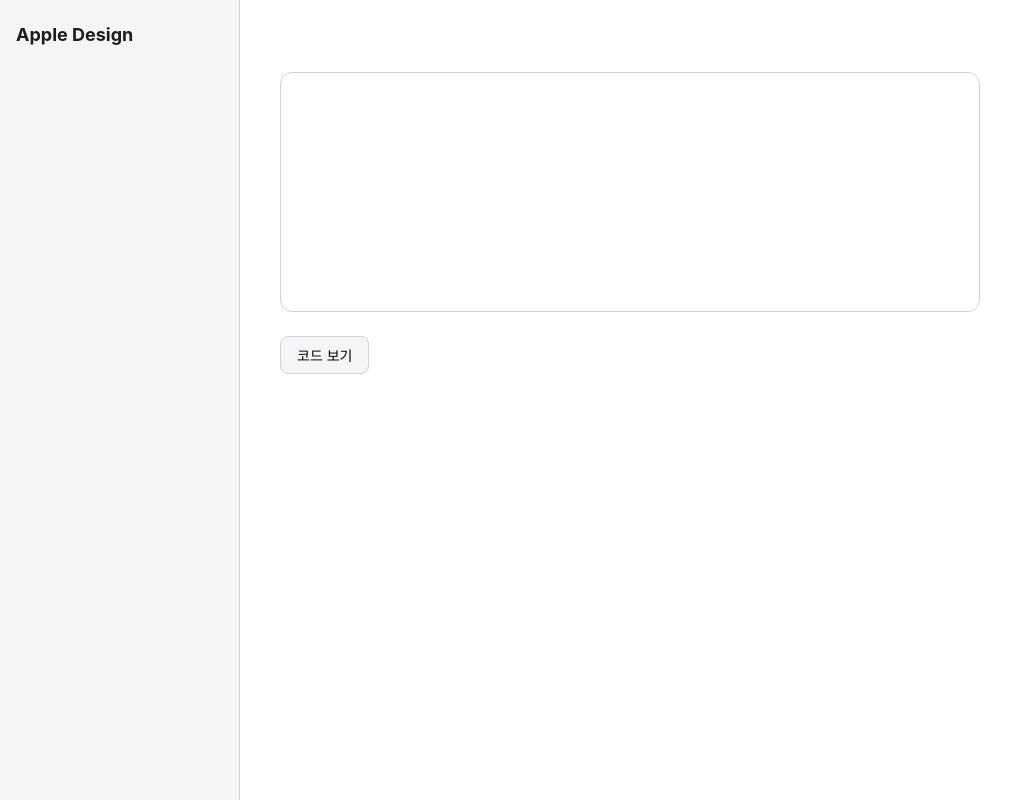
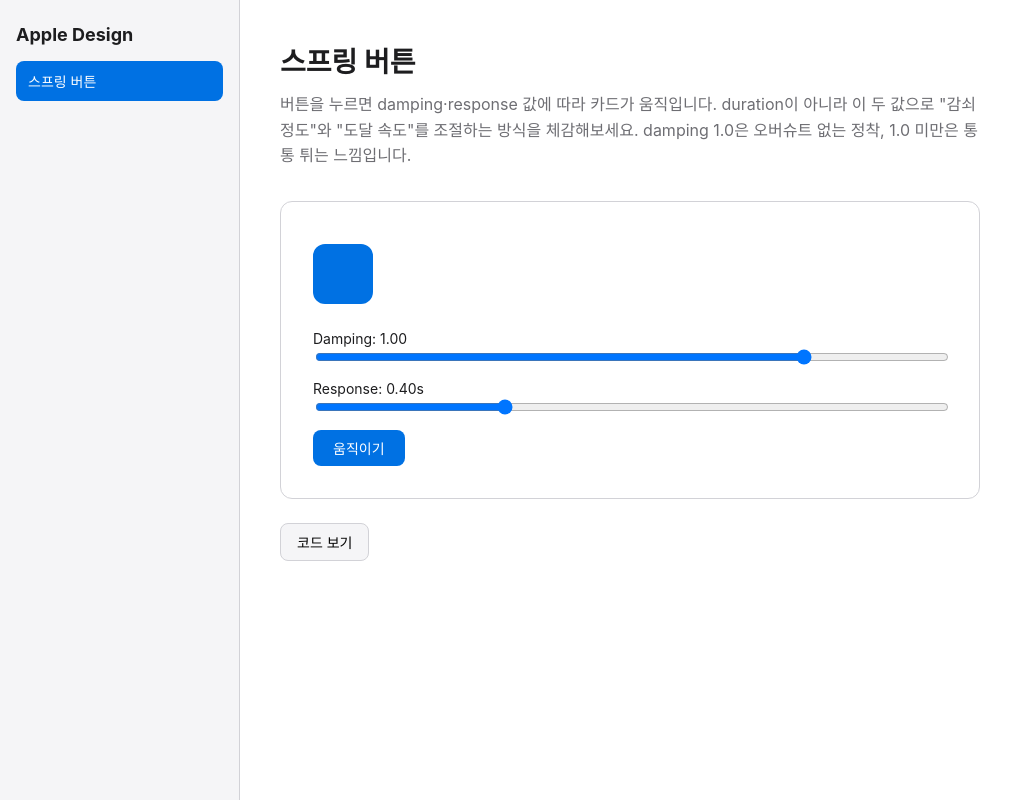
Before and after one commit to jakeon32/apple-design-library, a website with bundled scripts: page index.html in a window 1280 px wide. Shown: the whole page, without its empty margins (0-1027 px from the left). Built offline with nearby package versions, Linux system fonts and the light colour scheme.

Commit message:
feat: spring button demo

```diff
--- a/app.js
+++ b/app.js
@@ -1,9 +1,11 @@
+import { demo as springButtonDemo } from './demos/spring-button.js';
+
 export function resolveDemoFromHash(hash, demos) {
   const id = (hash || '').replace(/^#/, '');
   return demos.find((d) => d.id === id) || demos[0];
 }
 
-export const DEMOS = [];
+export const DEMOS = [springButtonDemo];
 
 function escapeHtml(str) {
   return str.replace(/&/g, '&amp;').replace(/</g, '&lt;').replace(/>/g, '&gt;');
--- /dev/null
+++ b/demos/spring-button.js
@@ -0,0 +1,89 @@
+import { animateSpring } from '../spring.js';
+
+export const demo = {
+  id: 'spring-button',
+  title: '스프링 버튼',
+  principle:
+    '버튼을 누르면 damping·response 값에 따라 카드가 움직입니다. duration이 아니라 이 두 값으로 "감쇠 정도"와 "도달 속도"를 조절하는 방식을 체감해보세요. damping 1.0은 오버슈트 없는 정착, 1.0 미만은 통통 튀는 느낌입니다.',
+  mount(container) {
+    container.innerHTML = `
+      <div class="spring-stage">
+        <div class="spring-box" id="spring-box"></div>
+      </div>
+      <div class="spring-controls">
+        <label>Damping: <span id="damping-value">1.00</span>
+          <input type="range" id="damping-slider" min="0.3" max="1.2" step="0.05" value="1.0">
+        </label>
+        <label>Response: <span id="response-value">0.40</span>s
+          <input type="range" id="response-slider" min="0.15" max="1.0" step="0.05" value="0.4">
+        </label>
+        <button id="trigger-btn">움직이기</button>
+      </div>
+    `;
+
+    const box = container.querySelector('#spring-box');
+    const dampingSlider = container.querySelector('#damping-slider');
+    const responseSlider = container.querySelector('#response-slider');
+    const dampingValue = container.querySelector('#damping-value');
+    const responseValue = container.querySelector('#response-value');
+    const triggerBtn = container.querySelector('#trigger-btn');
+
+    let currentAnim = null;
+    let toggled = false;
+
+    function updateLabels() {
+      dampingValue.textContent = Number(dampingSlider.value).toFixed(2);
+      responseValue.textContent = Number(responseSlider.value).toFixed(2);
+    }
+    dampingSlider.addEventListener('input', updateLabels);
+    responseSlider.addEventListener('input', updateLabels);
+
+    function trigger() {
+      if (currentAnim) currentAnim.cancel();
+      const from = toggled ? 220 : 0;
+      const to = toggled ? 0 : 220;
+      toggled = !toggled;
+      currentAnim = animateSpring({
+        from,
+        to,
+        damping: Number(dampingSlider.value),
+        response: Number(responseSlider.value),
+        onUpdate(position) {
+          box.style.transform = `translateX(${position}px)`;
+        },
+      });
+    }
+    triggerBtn.addEventListener('click', trigger);
+
+    return function cleanup() {
+      if (currentAnim) currentAnim.cancel();
+    };
+  },
+  code: `<div class="spring-stage">
+  <div class="spring-box" id="spring-box"></div>
+</div>
+<button id="trigger-btn">움직이기</button>
+
+<script type="module">
+  import { animateSpring } from './spring.js';
+
+  const box = document.querySelector('#spring-box');
+  let toggled = false;
+  let currentAnim = null;
+
+  document.querySelector('#trigger-btn').addEventListener('click', () => {
+    if (currentAnim) currentAnim.cancel();
+    const from = toggled ? 220 : 0;
+    const to = toggled ? 0 : 220;
+    toggled = !toggled;
+    currentAnim = animateSpring({
+      from, to,
+      damping: 1.0,   // 1.0 = no overshoot, < 1.0 = bouncy
+      response: 0.4,  // seconds to reach target, not a fixed duration
+      onUpdate(position) {
+        box.style.transform = \`translateX(\${position}px)\`;
+      },
+    });
+  });
+</script>`,
+};
--- a/styles.css
+++ b/styles.css
@@ -117,3 +117,41 @@ body {
   .sidebar-list { display: flex; gap: 8px; }
   .panel { padding: 24px; max-width: 100%; }
 }
+
+.spring-stage {
+  width: 100%;
+  height: 80px;
+  display: flex;
+  align-items: center;
+  position: relative;
+}
+
+.spring-box {
+  width: 60px;
+  height: 60px;
+  border-radius: 12px;
+  background: var(--accent);
+}
+
+.spring-controls {
+  display: flex;
+  flex-direction: column;
+  gap: 12px;
+  width: 100%;
+  font-size: 14px;
+}
+
+.spring-controls input[type="range"] {
+  width: 100%;
+}
+
+.spring-controls button {
+  align-self: flex-start;
+  background: var(--accent);
+  color: white;
+  border: none;
+  border-radius: 8px;
+  padding: 8px 20px;
+  cursor: pointer;
+  font-size: 14px;
+}
```
